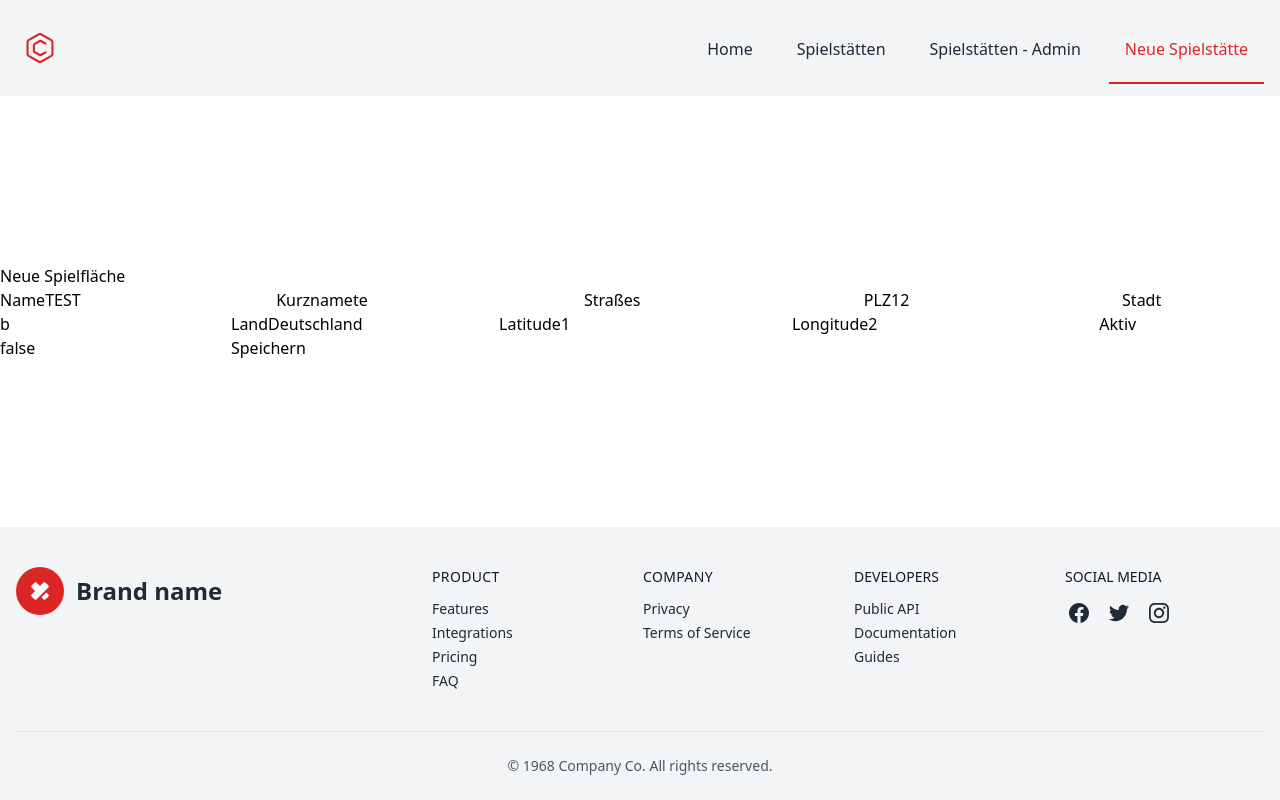
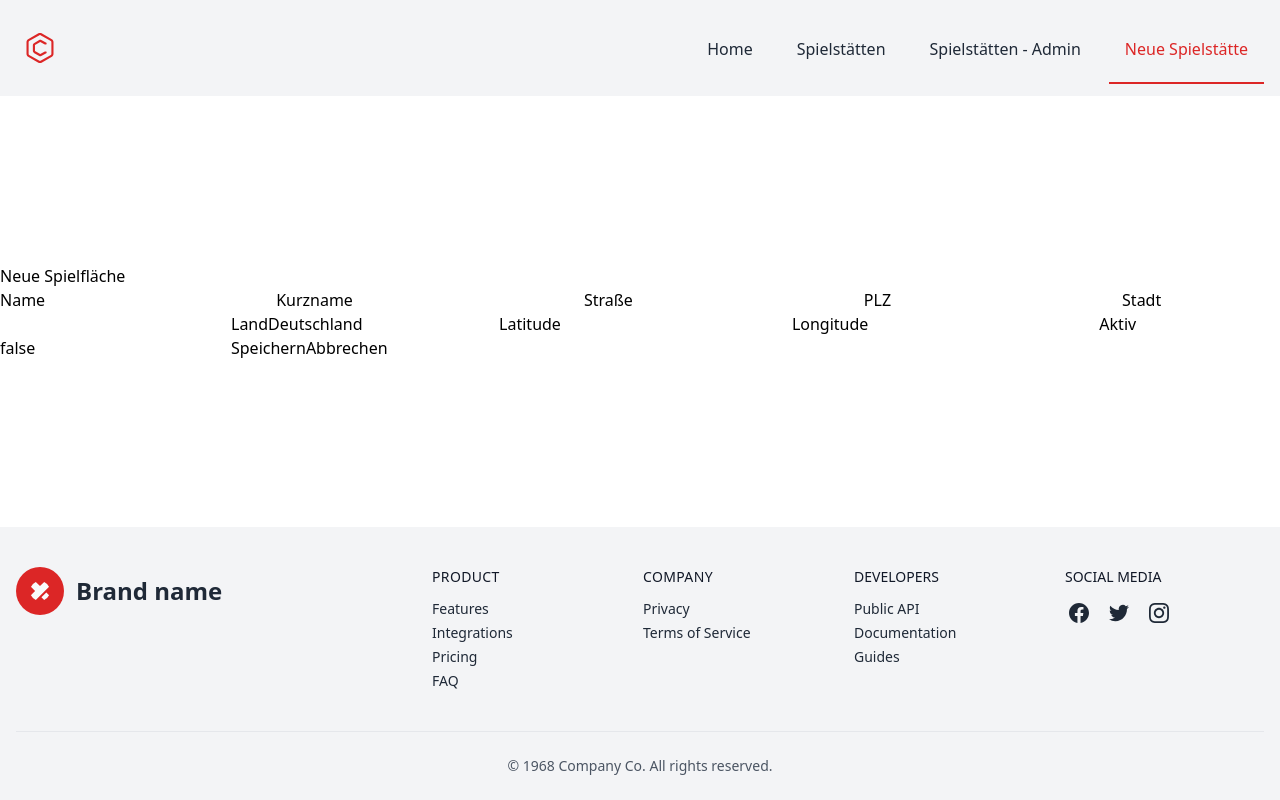
Before and after one commit to mstrueby/bishl, a React (Create React App) app in the folder frontend/: page /admin/newvenue in a window 1280 px wide. Built offline with nearby package versions, Linux system fonts and the light colour scheme.

Commit message:
formular funktioniert

```diff
--- a/frontend/src/admin/components/VenueForm.jsx
+++ b/frontend/src/admin/components/VenueForm.jsx
@@ -1,12 +1,13 @@
 import React from 'react'
 import { useFormik} from 'formik'
-import { getFormItemValidateStatus, getFormItemError } from "../../utils"
+// import { getFormItemValidateStatus, getFormItemError } from "../../utils"
 
 const VenueForm = ({
     initialValues,
     validate, // or validateSchema,
     onSubmit,
     enableReinitialize,
+    handleCancel,
     isNew
 }) => {
     const formik = useFormik({
@@ -131,6 +132,7 @@ const VenueForm = ({
             />
 
             <button type="submit">Speichern</button>
+            <button type="button" onClick={handleCancel}>Abbrechen</button>
         </form>
     )
 }
--- a/frontend/src/admin/pages/AdmVenue.jsx
+++ /dev/null
@@ -1,63 +0,0 @@
-import React, { useState } from 'react'
-import { useParams } from 'react-router-dom'
-import Layout from '../../components/Layout'
-import VenueForm from '../components/VenueForm'
-import { useFormik} from 'formik'
-import NewVenueForm from '../container/NewVenueForm'
-import EditVenueForm from '../container/EditVenueForm'
-
-const AdmVenue = () => {
-
-  let { id } = useParams()
-
-  // const validate = values => {
-  //   const errors = {};
-  //   if (!values.name) {
-  //     errors.name = 'Pflichtfeld Name'
-  //   }
-  //   else if (values.name.length > 30) {
-  //     errors.name = 'Nicht mehr als 30 Zeichen';
-  //   }
-
-  //   if (!values.latitude) {
-  //     errors.latitude = 'Pflichtfeld Lat';
-  //   }
-
-  //   if (!values.longitude) {
-  //     errors.longitude = 'Pflichtfeld Lon';
-  //   }
-  //   // else if (!/([0-9.-]+).+?([0-9.-]+).test(values.latitude)
-
-  //   return errors;
-  // }
-
-  // const formik = useFormik({
-  //   initialValues: {
-  //       name: '',
-  //       shortName: '',
-  //       latitude: '',
-  //       longitude: '',
-  //       active: false,
-  //   },
-  //   validate,
-  //   onSubmit: values => {
-  //       alert(JSON.stringify(values, null, 2));
-  //   },
-  // });
-
-  //const [venue, setVenue] = useState(null);
-
-  return (
-    <Layout>
-      { !id ? (
-          // <NewVenueForm setVenue={setVenue} />
-          <NewVenueForm />
-        ) : (
-          // <EditVenueForm setVenue={setVenue} />
-          <EditVenueForm />
-      )}
-    </Layout>
-  )
-}
-
-export default AdmVenue
--- a/frontend/src/admin/pages/AdmVenues.jsx
+++ b/frontend/src/admin/pages/AdmVenues.jsx
@@ -1,12 +1,11 @@
 import {useState, useEffect} from 'react'
 import Layout from '../../components/Layout'
-import Card from '../../components/Card'
-import { Link } from "react-router-dom"
-
-
+import { Link, useLocation } from "react-router-dom"
 
 const AdmVenues = () => {
   const [venues, setVenues] = useState([])
+  const location = useLocation();
+  let msg = location.state ? location.state.message : null;
 
   useEffect(() => {
     fetch(`http://localhost:8000/venues`)
@@ -14,10 +13,12 @@ const AdmVenues = () => {
       .then(json=>{setVenues(json)})
   },[])
 
+
   return (
     <Layout>
       <h2>Admin - Spielstätten</h2>
       <div>
+        <p>{msg}</p>
         <div>
           {venues && venues.map(
             (el)=>{
--- a/frontend/src/admin/container/EditVenueForm.jsx
+++ b/frontend/src/admin/pages/EditVenue.jsx
@@ -1,14 +1,13 @@
 import {useState, useEffect} from 'react'
 import {useParams, useNavigate} from "react-router-dom"
 import VenueForm from "../components/VenueForm";
-import { wait } from "../../utils";
 import { venueValidator } from "../venueValidators";
+import Layout from '../../components/Layout';
 
 
 let BASE_URL = "http://localhost:8000/venues/"
 
-// const EditVenueForm = ({ venue, setVenue }) => {
-const EditVenueForm = () => {
+const EditVenue = () => {
 
   let {id} = useParams()
   const [venue, setVenue] = useState({})
@@ -16,19 +15,6 @@ const EditVenueForm = () => {
   const navigate = useNavigate();
 
   const initialValues = { ...venue }
-
-  // const getVenue = async () => {
-  //   const res = await fetch(`${BASE_URL}${id}`)
-  //   if (!res.ok) {
-  //     setError("Error fetching venue")
-  //   } else {
-  //     const data = await res.json()
-  //     setVenue(data)
-  //     // console.log("getVenue (setVenue): ", venue, data.name)
-  //     // setPrice(data.price)
-  //   }
-  //   // setIsPending(false)
-  // }
 
   const onSubmit = async (values, actions) => {
     const response = await fetch(`${BASE_URL}${id}`,{
@@ -38,8 +24,8 @@ const EditVenueForm = () => {
       },
       body: JSON.stringify(values)
     })
+    const data = await response.json()
 
-    const data = await response.json()
     if(!response.ok) {
       let errArray = data.detail.map(el=>{
         return `${el.loc[1]} -${el.msg}`
@@ -47,16 +33,12 @@ const EditVenueForm = () => {
       setError(errArray)
     } else {
       setError([])
-      navigate('/admin/venues')
+      navigate("/admin/venues", { state: { message: "Erfolgreich gespeichert" } });
     }
-    // try {
-    //   console.log("Updating: ", values);
-    //   await wait(2000);
-    //   setVenue(values);
-    //   alert("Success");
-    // } catch (error) {
-    //   alert("Fail");
-    // }
+
+    //actions.setSubmitting(false);
+    //actions.setStatus({message: response.data.message});
+
   };
 
   const validate = (values) => {
@@ -64,11 +46,16 @@ const EditVenueForm = () => {
     return errors;
   };
 
+  const handleCancel = () => {
+    navigate('/admin/venues')
+  }
+
   const formProps = {
     initialValues,
     validate,
     onSubmit,
     enableReinitialize: true,
+    handleCancel,
     isNew: false,
   };
 
@@ -80,8 +67,6 @@ const EditVenueForm = () => {
       } else {
         const data = await res.json()
         setVenue(data)
-        // console.log("getVenue (setVenue): ", venue, data.name)
-        // setPrice(data.price)
       }
     }
     getVenue();
@@ -89,11 +74,13 @@ const EditVenueForm = () => {
   }, [id])
 
   return (
-    <div>
-      <h2>Spielfläche ändern</h2>
-      <VenueForm {...formProps} />
-    </div>
+    <Layout>
+      <div>
+        <h2>Spielfläche ändern</h2>
+        <VenueForm {...formProps} />
+      </div>
+    </Layout>
   );
 }
 
-export default EditVenueForm
+export default EditVenue
--- a/frontend/src/admin/container/NewVenueForm.jsx
+++ b/frontend/src/admin/pages/NewVenue.jsx
@@ -1,26 +1,25 @@
-import {useState, useEffect} from 'react'
+import {useState} from 'react'
 import VenueForm from "../components/VenueForm";
-import { wait } from "../../utils";
 import { venueValidator } from "../venueValidators";
 import { useNavigate } from 'react-router-dom';
+import Layout from '../../components/Layout';
 
 let BASE_URL = "http://localhost:8000/venues/"
 
-const NewVenueForm = () => {
+const NewVenue = () => {
 
-  const [venue, setVenue] = useState({})
   const [error, setError] = useState([])
   const navigate = useNavigate();
 
   const initialValues = {
-    name: 'TEST',
-    shortName: 'te',
-    street: 's',
-    zipCode: '12',
-    city: 'b',
+    name: '',
+    shortName: '',
+    street: '',
+    zipCode: '',
+    city: '',
     country: 'Deutschland',
-    latitude: '1',
-    longitude: '2',
+    latitude: '',
+    longitude: '',
     active: false,
   };
 
@@ -43,17 +42,8 @@ const NewVenueForm = () => {
       setError(errArray)
     } else {
       setError([])
-      navigate('/admin/venues')
+      navigate("/admin/venues", { state: { message: "Erfolgreich gespeichert" } });
     }
-    // try {
-    //   console.log("Submitting: ", values);
-    //   //await wait(2000);
-    //   setVenue(values);
-    //   console.log("Venue: ", venue)
-    //   alert("Success");
-    // } catch (error) {
-    //   alert("FailXXX");
-    // }
   };
 
   const validate = (values) => {
@@ -61,20 +51,27 @@ const NewVenueForm = () => {
     return errors;
   };
 
+  const handleCancel = () => {
+    navigate('/admin/venues')
+  }
+
   const formProps = {
     initialValues,
     validate, // or validationSchema. Check example validation schema in validators.js file
     onSubmit,
     enableReinitialize: false,
+    handleCancel,
     isNew: true,
   };
 
   return (
-    <div>
-      <h2>Neue Spielfläche</h2>
-      <VenueForm {...formProps} />
-    </div>
+    <Layout>
+      <div>
+        <h2>Neue Spielfläche</h2>
+        <VenueForm {...formProps} />
+      </div>
+    </Layout>
   );
 }
 
-export default NewVenueForm
+export default NewVenue
--- a/frontend/src/index.js
+++ b/frontend/src/index.js
@@ -8,8 +8,9 @@ import {
 
 import Venue from './pages/Venue'
 import Venues from './pages/Venues'
-import AdmVenue from './admin/pages/AdmVenue'
 import AdmVenues from './admin/pages/AdmVenues'
+import EditVenue from './admin/pages/EditVenue'
+import NewVenue from './admin/pages/NewVenue'
 
 
 import './index.css';
@@ -25,8 +26,8 @@ root.render(
         <Route path="venues" element={<Venues />} />
         <Route path="venues/:id" element={<Venue />} />
         <Route path="admin/venues" element={<AdmVenues />} />
-        <Route path="admin/venues/:id" element={<AdmVenue />} />
-        <Route path="admin/newvenue" element={<AdmVenue />} />
+        <Route path="admin/venues/:id" element={<EditVenue />} />
+        <Route path="admin/newvenue" element={<NewVenue />} />
       </Routes>
     </BrowserRouter>
   </React.StrictMode>
```
